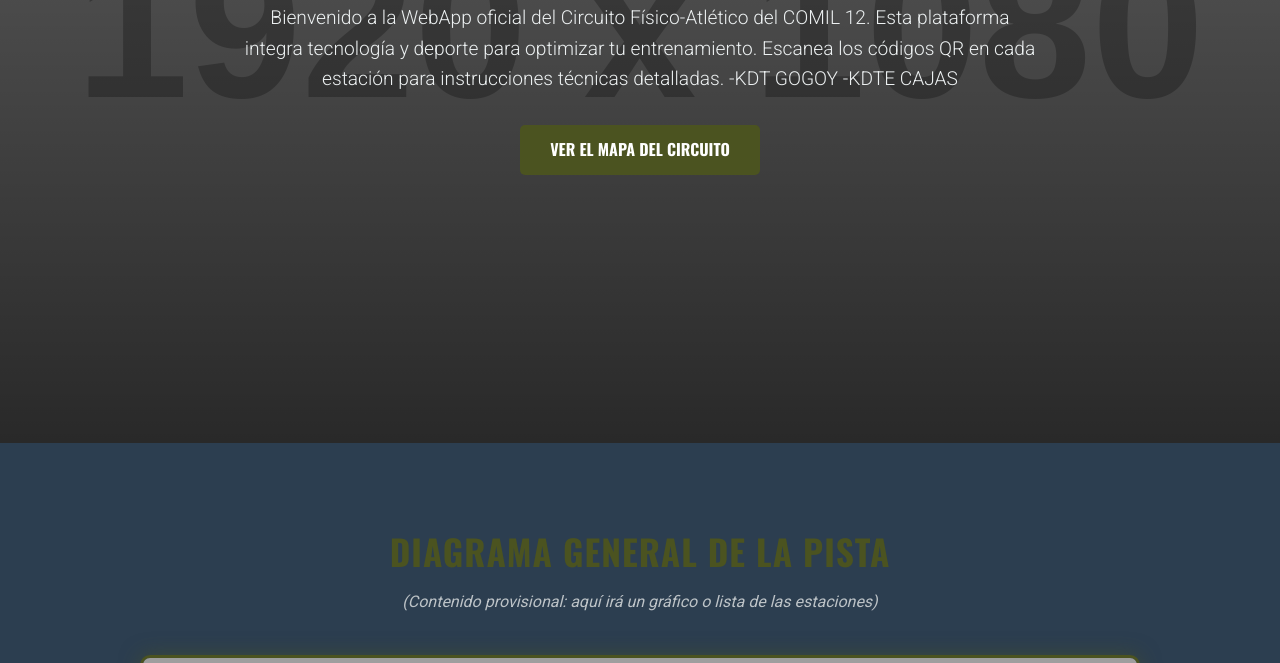
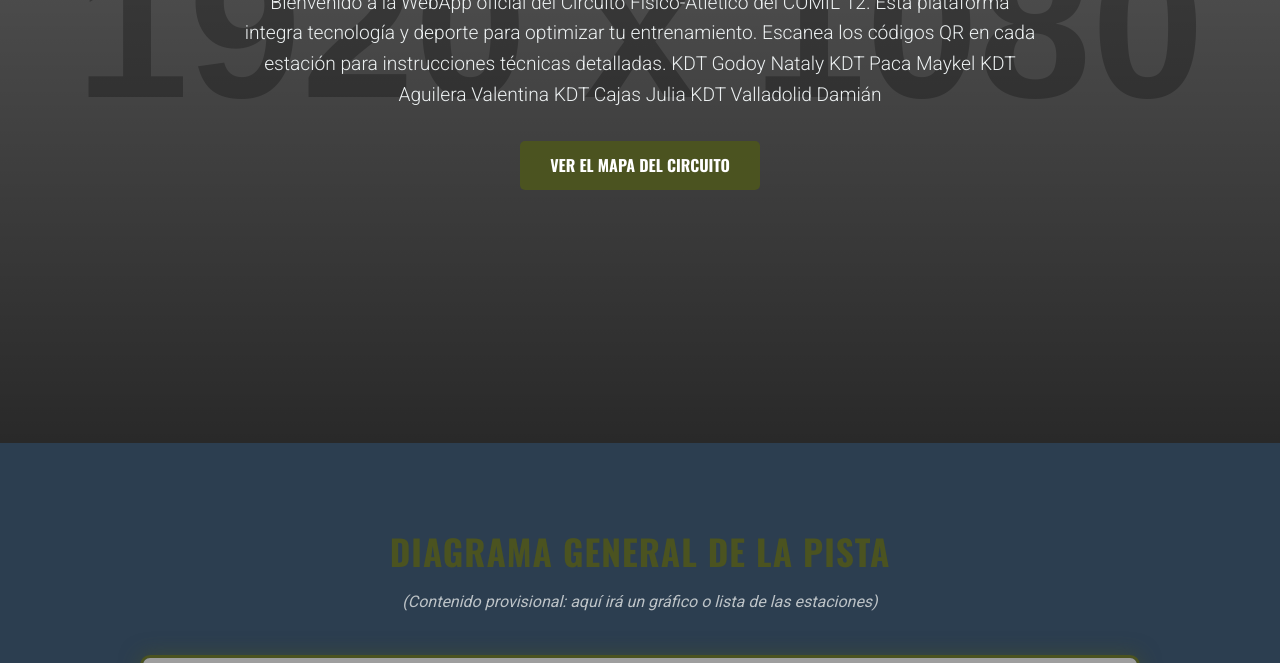
Before and after one commit to 5talinFive/comil12_circuito, a plain HTML site: page index.html in a window 1280 px wide. Shown: the part 437-1100 px from the top of the page. Drawn offline with nearby package versions, Linux system fonts and the light colour scheme; grey boxes are pictures that could not be loaded; placeholder pictures from the web are drawn by us.

Commit message:
Add files via upload

```diff
--- a/index.html
+++ b/index.html
@@ -25,7 +25,12 @@
     <section id="inicio" class="hero">
         <div class="container hero-content">
             <h2>Honor, Disciplina y lealtad</h2>
-            <p>Bienvenido a la WebApp oficial del Circuito Físico-Atlético del COMIL 12. Esta plataforma integra tecnología y deporte para optimizar tu entrenamiento. Escanea los códigos QR en cada estación para instrucciones técnicas detalladas. -KDT GOGOY -KDTE CAJAS</p>
+            <p>Bienvenido a la WebApp oficial del Circuito Físico-Atlético del COMIL 12. Esta plataforma integra tecnología y deporte para optimizar tu entrenamiento. Escanea los códigos QR en cada estación para instrucciones técnicas detalladas.
+KDT Godoy Nataly
+KDT Paca Maykel
+KDT Aguilera Valentina
+KDT Cajas Julia
+KDT Valladolid Damián</p>
             <a href="#circuito" class="btn-primary">Ver el Mapa del Circuito</a>
         </div>
     </section>
```
